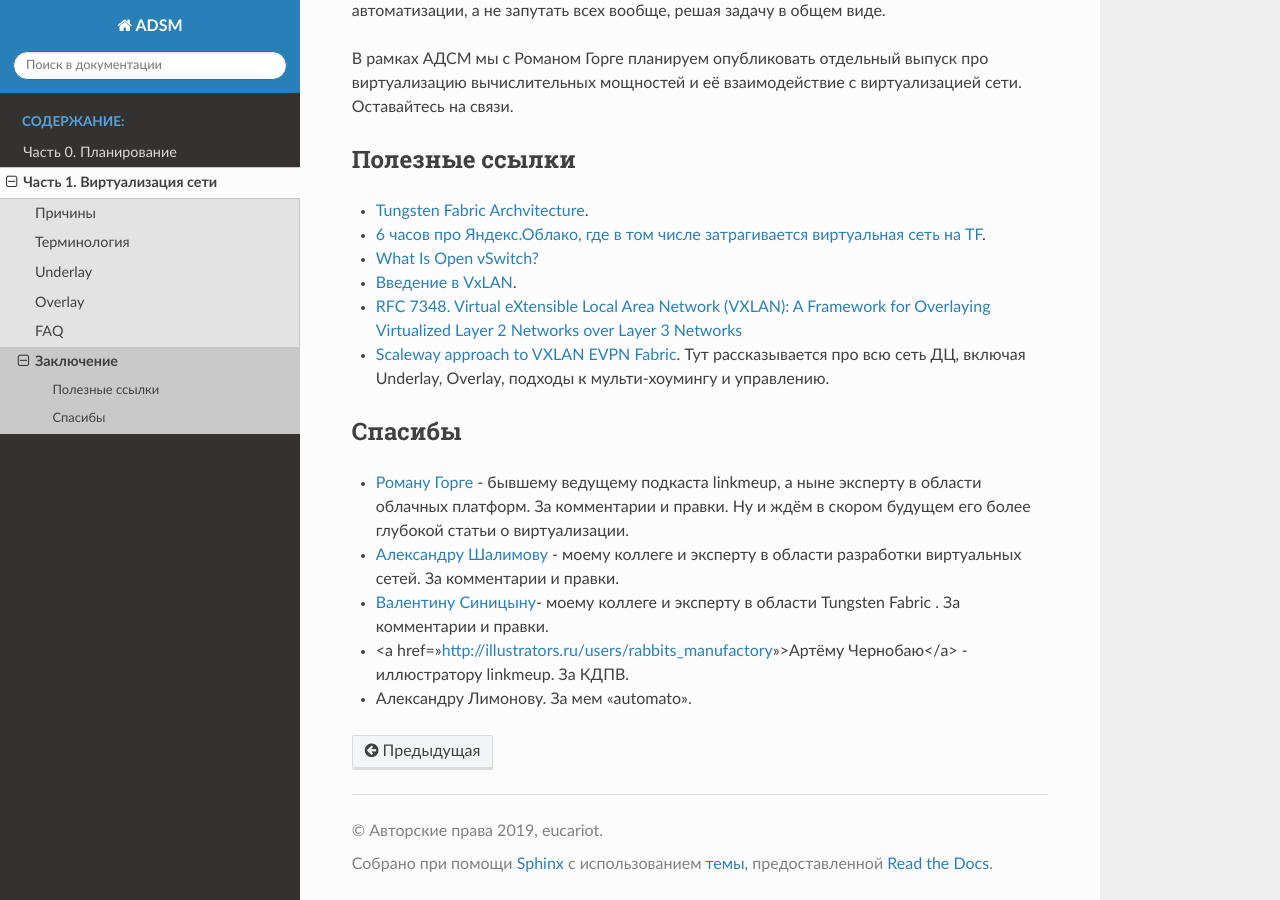
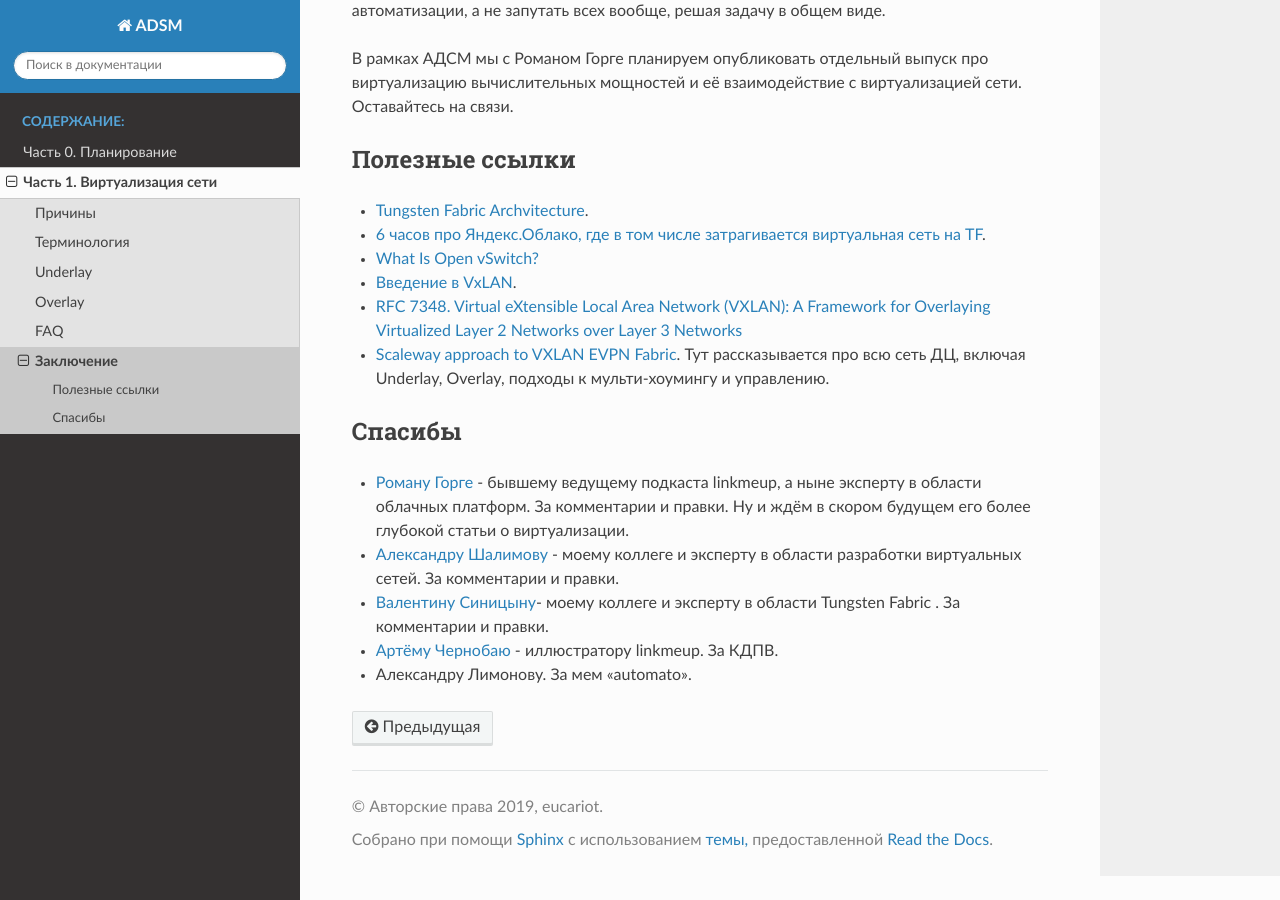
Before and after one commit to eucariot/ADSM, a Sphinx documentation site: the page built from docs/source/1_virtual_network/conclusion.rst, in a window 1280 px wide and 900 px high, scrolled down 1001 px. Built offline with Sphinx 7.4.7 and the Read the Docs theme 2.0.0, drawn with Linux system fonts in a browser that asks for light colours; some of the changed lines change nothing that is shown.

```diff
--- a/docs/source/1_virtual_network/conclusion.rst
+++ b/docs/source/1_virtual_network/conclusion.rst
@@ -42,5 +42,5 @@
 * `Роману Горге <https://www.linkedin.com/in/roman-gorge-2b15896b/?originalSubdomain=se>`_ - бывшему ведущему подкаста linkmeup, а ныне эксперту в области облачных платформ. За комментарии и правки. Ну и ждём в скором будущем его более глубокой статьи о виртуализации.
 * `Александру Шалимову <www.alexander-shalimov.com>`_ - моему коллеге и эксперту в области разработки виртуальных сетей. За комментарии и правки.
 * `Валентину Синицыну <https://www.linkedin.com/in/valentine-sinitsyn-b8b3a23a/>`_- моему коллеге и эксперту в области Tungsten Fabric . За комментарии и правки.
-* <a href="http://illustrators.ru/users/rabbits_manufactory">Артёму Чернобаю</a> - иллюстратору linkmeup. За КДПВ.
+* `Артёму Чернобаю <http://illustrators.ru/users/rabbits_manufactory>`_ - иллюстратору linkmeup. За КДПВ.
 * Александру Лимонову. За мем "automato".
```
